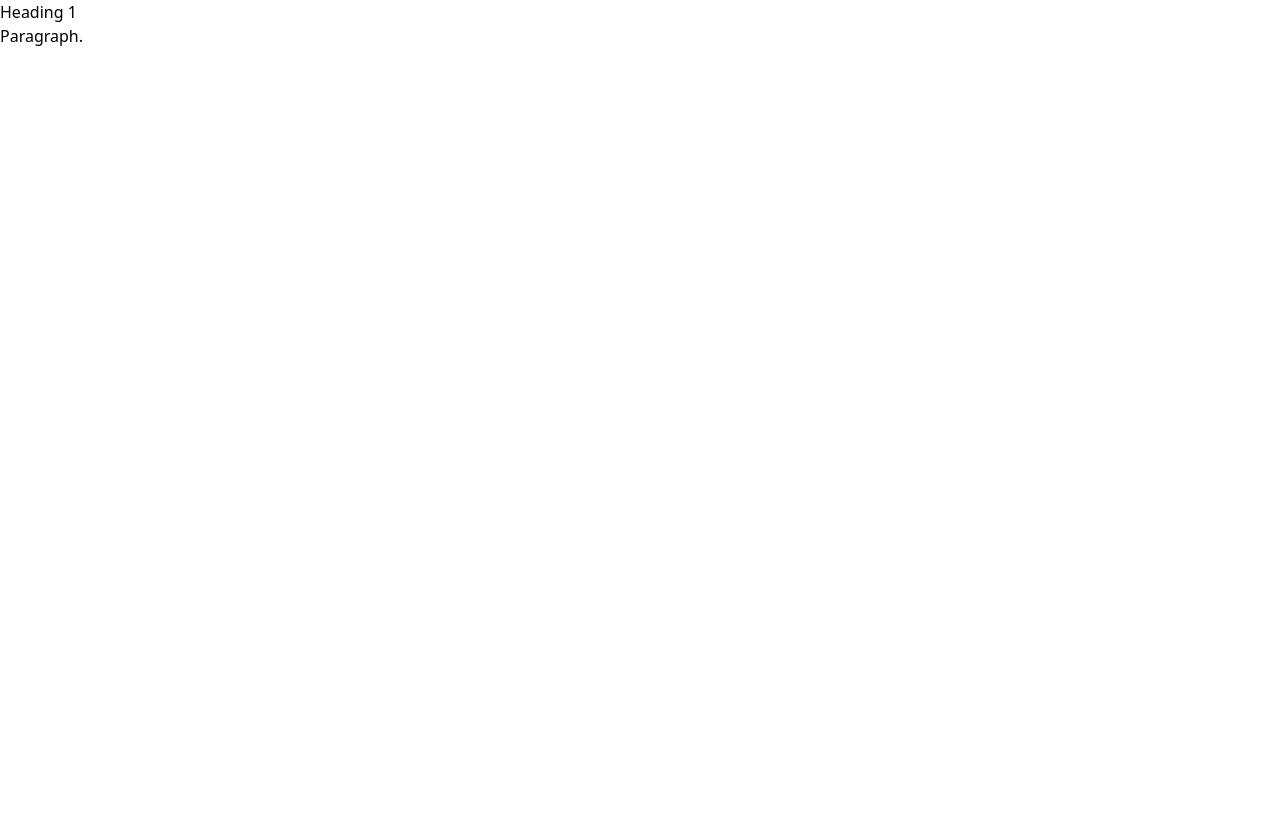
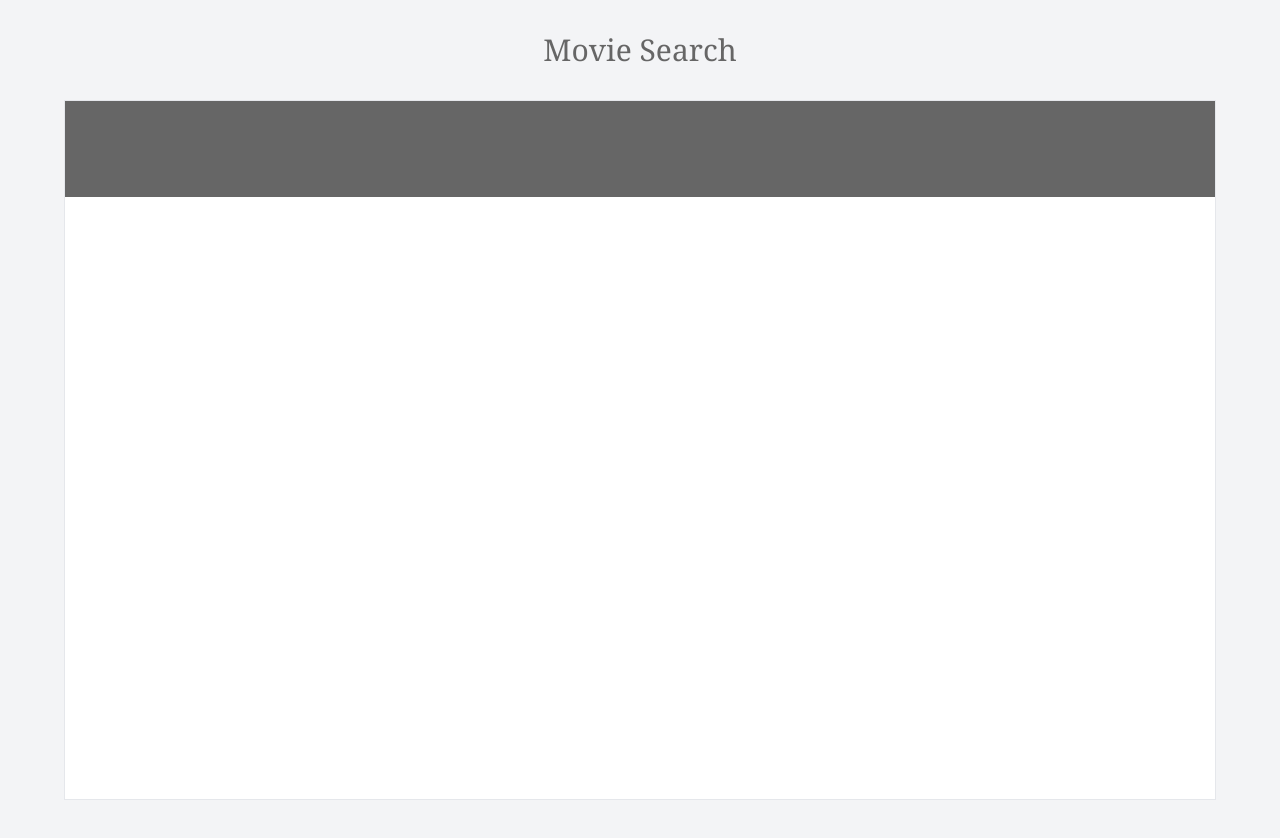
Before and after one commit to GreyMilton/omdb-api-search, a Vue app: page / in a window 1280 px wide. Shown: the top 838 px of the page. Before the commit the page ends 800 px from the top, so only its background shows below. Built offline with nearby package versions, Linux system fonts and the light colour scheme.

Commit message:
OMDB-1: create general page layout with basic styling

```diff
--- a/index.html
+++ b/index.html
@@ -12,8 +12,11 @@
     />
     <title>Movie Search</title>
   </head>
-  <body>
-    <div id="app"></div>
+  <body class="h-full">
+    <div
+      id="app"
+      class="flex min-h-screen flex-col font-sans"
+    ></div>
     <script
       type="module"
       src="/src/main.js"
--- a/src/App.vue
+++ b/src/App.vue
@@ -1,9 +1,13 @@
 <template>
-  <header>
-    <h1>Heading 1</h1>
+  <header class="bg-gray-100">
+    <h1 class="text-omdb-grey p-8 text-center font-serif text-3xl">
+      Movie Search
+    </h1>
   </header>
 
-  <main>
-    <p>Paragraph.</p>
+  <main class="grow bg-gray-100 pb-20">
+    <section class="m-auto h-[700px] w-[1152px] border bg-white">
+      <div class="bg-omdb-grey h-24"></div>
+    </section>
   </main>
 </template>
--- a/tailwind.config.js
+++ b/tailwind.config.js
@@ -2,7 +2,13 @@
 export default {
   content: ['./index.html', './src/**/*.{vue,js,ts,jsx,tsx}'],
   theme: {
-    extend: {},
+    extend: {
+      colors: {
+        omdb: {
+          grey: '#666666',
+        },
+      },
+    },
   },
   plugins: [],
 };
```
